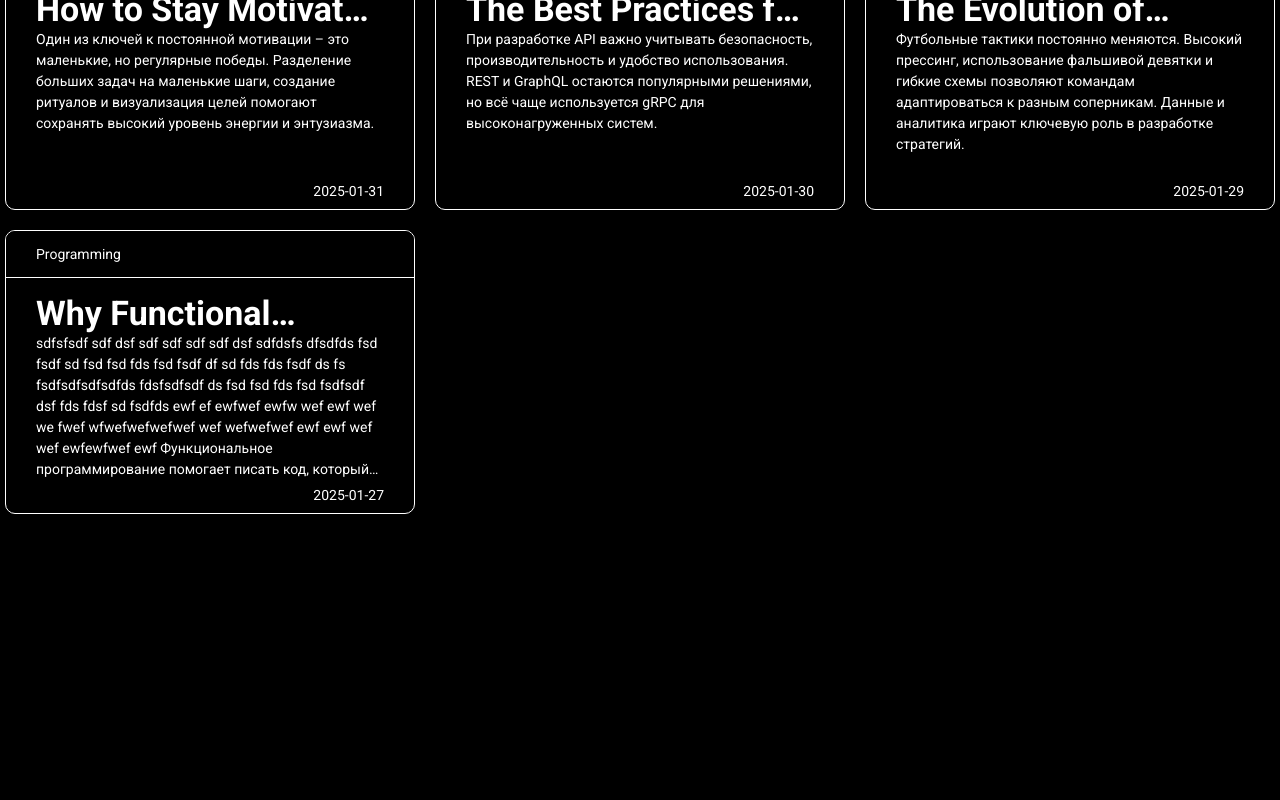
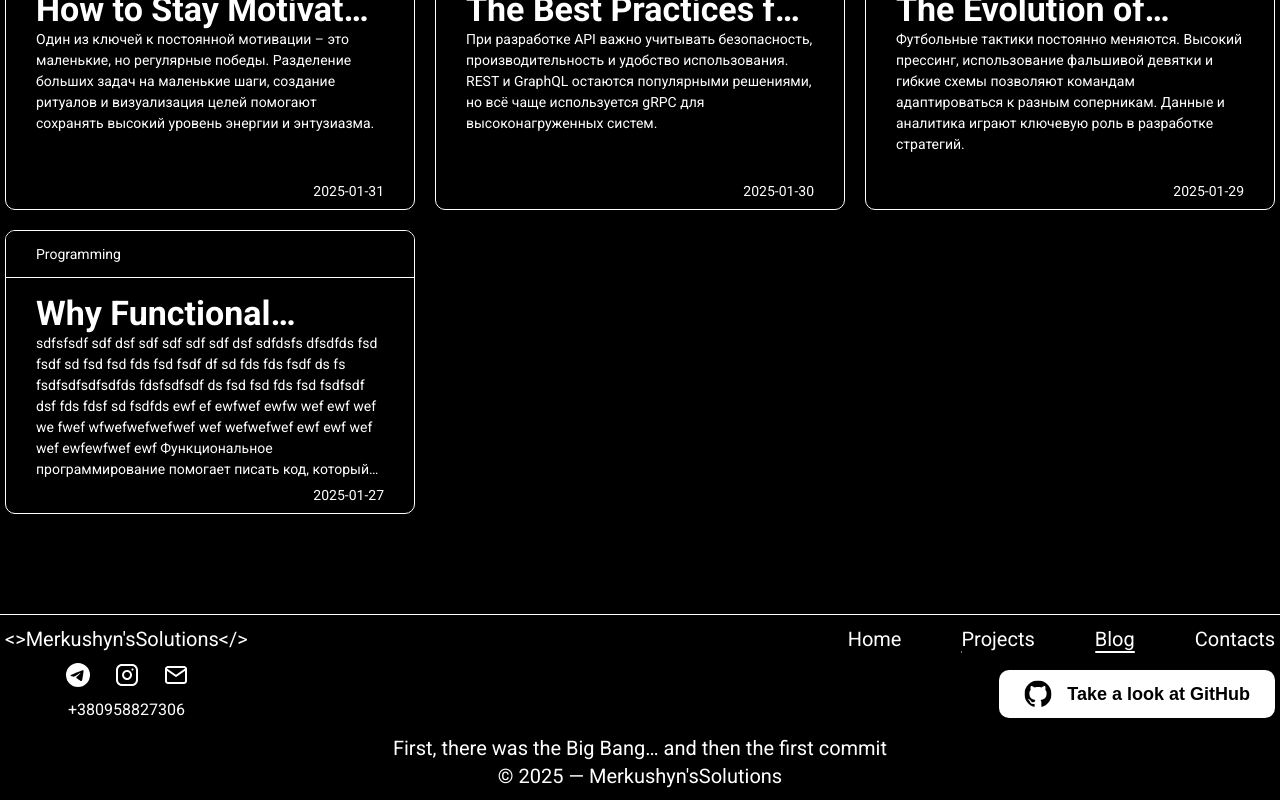
Before and after one commit to ArtemMerkushyn/byMerkushyn, a React (Create React App) app: page /posts in a window 1280 px wide. Shown: the part 1275-2075 px from the top of the page. Before the commit the page ends 1889 px from the top, so only its background shows below. Built offline with nearby package versions, Linux system fonts and the light colour scheme.

Commit message:
created the footer

```diff
--- a/src/App.js
+++ b/src/App.js
@@ -1,12 +1,14 @@
 import './styles/_main.scss';
 import { Header } from './components/header/Header';
 import { Outlet } from 'react-router-dom';
+import { Footer } from './components/footer/Footer';
 
 function App() {
   return (
       <>
         <Header/>
         <Outlet/>
+        <Footer/>
       </>
   );
 }
--- /dev/null
+++ b/src/components/footer/Footer.jsx
@@ -0,0 +1,62 @@
+import { NavLink } from 'react-router-dom';
+import styles from './footer.module.scss';
+import { Contacts } from '../contacts/Contacts';
+import { Btn1 } from '../btns/btn1/Btn1';
+
+export const Footer = () => {
+    return (
+        <div className={styles.container}>
+            <footer className={styles.footer}>
+                <div className={styles.footer__top}>
+                    <div className={styles.logo}>{`<>Merkushyn'sSolutions</>`}</div>
+                    <nav className={`${styles.nav} ''}`}>
+                        <ul className={styles.nav__items}>
+                            <li className={styles.nav__item}>
+                                <NavLink
+                                    className={({ isActive }) => (isActive ? styles.active : undefined)}
+                                    to={'/'}
+                                >
+                                    Home
+                                </NavLink>
+                            </li>
+                            <li className={styles.nav__item}>
+                                <NavLink
+                                    className={({ isActive }) => (isActive ? styles.active : undefined)}
+                                    to={'/projects'}
+                                >
+                                    Projects
+                                </NavLink>
+                            </li>
+                            <li className={styles.nav__item}>
+                                <NavLink
+                                    className={({ isActive }) => (isActive ? styles.active : undefined)}
+                                    to={'/posts'}
+                                >Blog</NavLink>
+                            </li>
+                            <li className={styles.nav__item}>
+                                <NavLink
+                                    className={({ isActive }) => (isActive ? styles.active : undefined)}
+                                    to={'/contacts'}
+                                >Contacts</NavLink>
+                            </li>
+                        </ul>
+                    </nav>
+                </div>
+                <div className={styles.footer__middle}>
+                    <div className={styles.contacts}>
+                        <Contacts/>
+                        <a className={styles.contacts__phone} href="tel:+380958827306">+380958827306</a>
+                    </div>
+                    <div className={styles.github}>
+                        <Btn1 text={'Take a look at GitHub'} url={'https://github.com/ArtemMerkushyn'}/>
+                    </div>
+                </div>
+                <div className={styles.footer__bottom}>
+                    First, there was the Big Bang… and then the first commit
+                    <br/>
+                    © 2025 — <>Merkushyn'sSolutions</>
+                </div>
+            </footer>
+        </div>
+    );
+}
--- /dev/null
+++ b/src/components/footer/footer.module.scss
@@ -0,0 +1,88 @@
+@import '../../styles/variables';
+
+.container {
+    max-width: $max-width-container;
+    margin: 0 auto;
+}
+
+.footer {
+    padding: 10px 5px;
+    border-top: 1px solid $primary-color;
+    font-size: $font-size-lg;
+    line-height: $font-size-lg-xxl;
+
+    &__top {
+        display: flex;
+        justify-content: space-between;
+        gap: 30px;
+        margin-bottom: 10px;
+    }
+
+    &__middle {
+        display: flex;
+        justify-content: space-between;
+        align-items: center;
+        gap: 30px;
+        margin-bottom: 10px;
+    }
+
+    .contacts {
+        width: 243px;
+        text-align: center;
+        display: inline-block;
+
+        svg {
+            width: 24px;
+            height: 24px;
+        }
+
+        &__phone {
+            font-size: $font-size-sm;
+            transition: all .3s linear;
+        }
+    }
+
+    &__bottom {
+        text-align: center;
+    }
+}
+
+.nav {
+    display: flex;
+    align-items: center;
+
+    &__items {
+        display: flex;
+        gap: 60px;
+    }
+
+    &__item {
+        overflow-x: hidden;
+
+        & a {
+            position: relative;
+            display: inline-block;
+
+            &::before {
+                content: '';
+                position: absolute;
+                bottom: 0;
+                left: 0;
+                width: 100%;
+                height: 2px;
+                border-radius: 50px;
+                background: $primary-color-background;
+                transform: translateX(-100%);
+                transition: all .2s linear;
+            }
+
+            &:hover::before {
+                transform: translateX(-0%);
+            }
+
+            &.active::before {
+                transform: translateX(-0%);
+            }
+        }
+    }
+}
```
